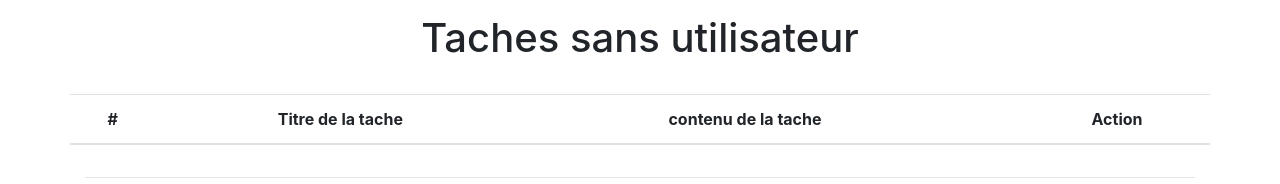
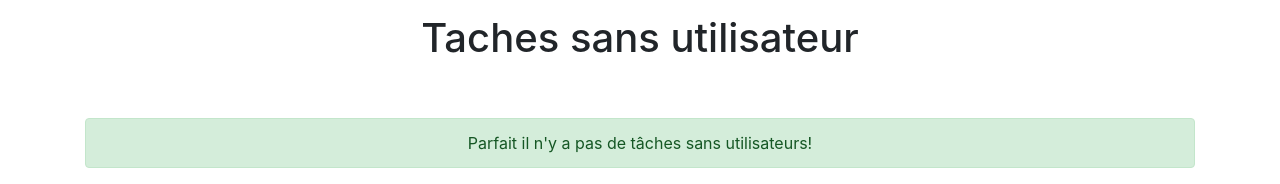
Before and after one commit to captainfrak/Projet8, a Symfony app: template templates/task/anonymoustask.html.twig in a window 1280 px wide. Shown: the part 56-240 px from the top of the page. Run offline with Twig, Linux system fonts and the light colour scheme; the template is opened without the code that fills it, so the values that code supplies are empty; some libraries are stand-ins or nearby versions.

Commit message:
add: add an alert to anonymoustask.html.twig if there is no task without user

```diff
--- a/templates/task/anonymoustask.html.twig
+++ b/templates/task/anonymoustask.html.twig
@@ -31,6 +31,12 @@
                         <a href="{{ path('task_delete', {'id' : task.id }) }}" class="btn btn-danger btn-sm">supprimer</a>
                     </td>
                 </tr>
+            {% else %}
+                <div class="col-xl-12 col-lg-12 col-md-12 col-sm-12 col-12 mt-4 text-center">
+                    <div class="alert alert-success" role="alert">
+                        Parfait il n'y a pas de tâches sans utilisateurs!
+                    </div>
+                </div>
             {% endfor %}
             </tbody>
         </table>
```
